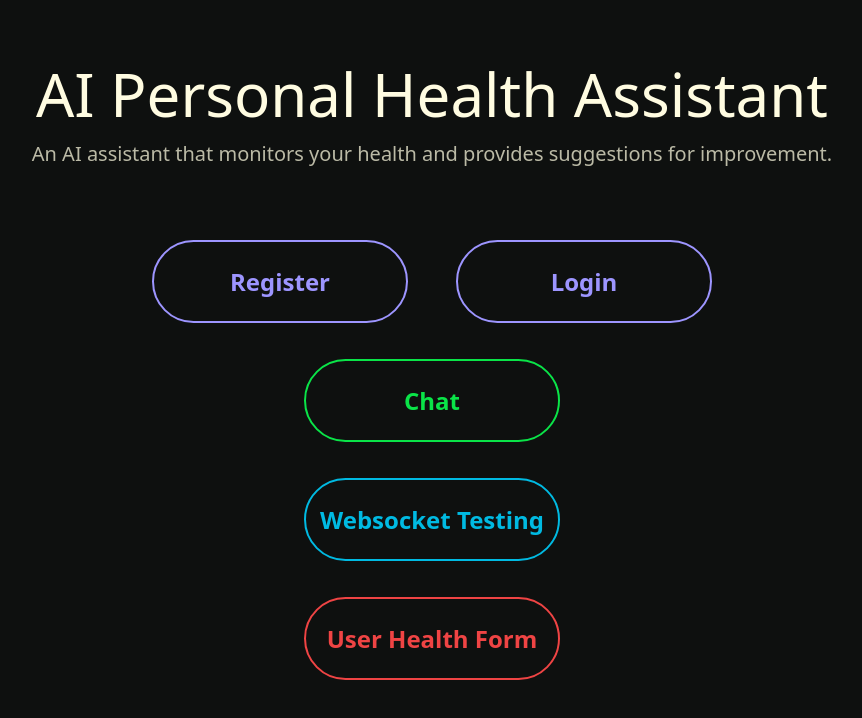
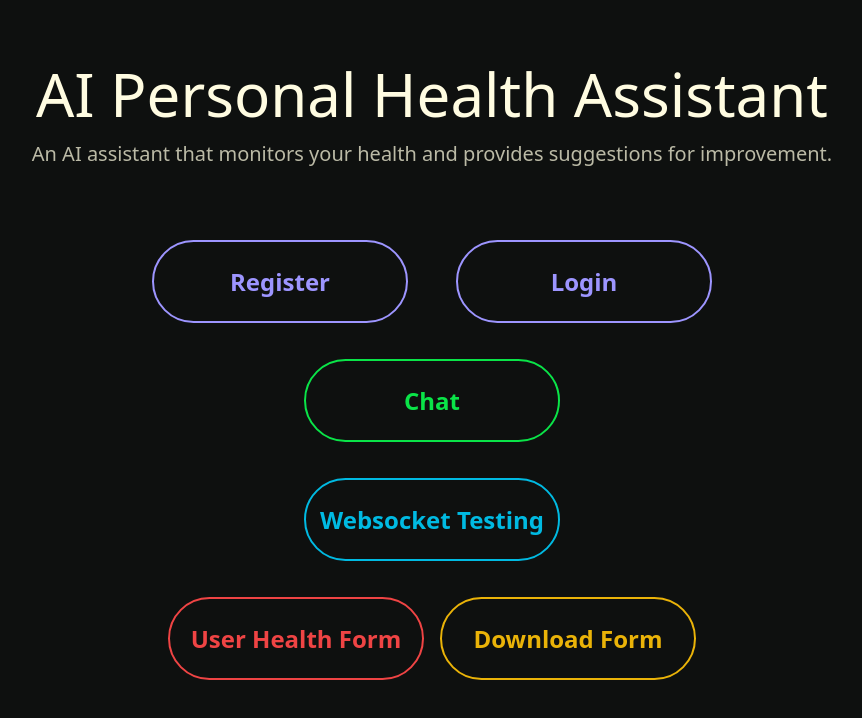
Before and after one commit to Aappo001/AI-Personal-Health-Assistant, a React (Vite) app in the folder client/: page / in a window 1280 px wide. Shown: the top 718 px of the page, without its empty margins (208-1070 px from the left). Built offline with nearby package versions, Linux system fonts and the light colour scheme; a web font is replaced by a local one.

Commit message:
added button for download
Signed-off-by: Aappo001 <119348876+Aappo001@users.noreply.github.com>

```diff
--- a/client/src/App.tsx
+++ b/client/src/App.tsx
@@ -74,6 +74,12 @@ function App() {
           >
             User Health Form
           </Link>
+          <Link
+            to="/downloadform"
+            className="px-3 py-5 border-2 font-bold w-64 text-center text-2xl transition-colors duration-150 hover:bg-yellow-500 hover:text-main-black border-yellow-500 text-yellow-500 m-2 rounded-full leading-relaxed"
+          >
+            Download Form
+          </Link>
         </div>
       </Background>
     </>
```
